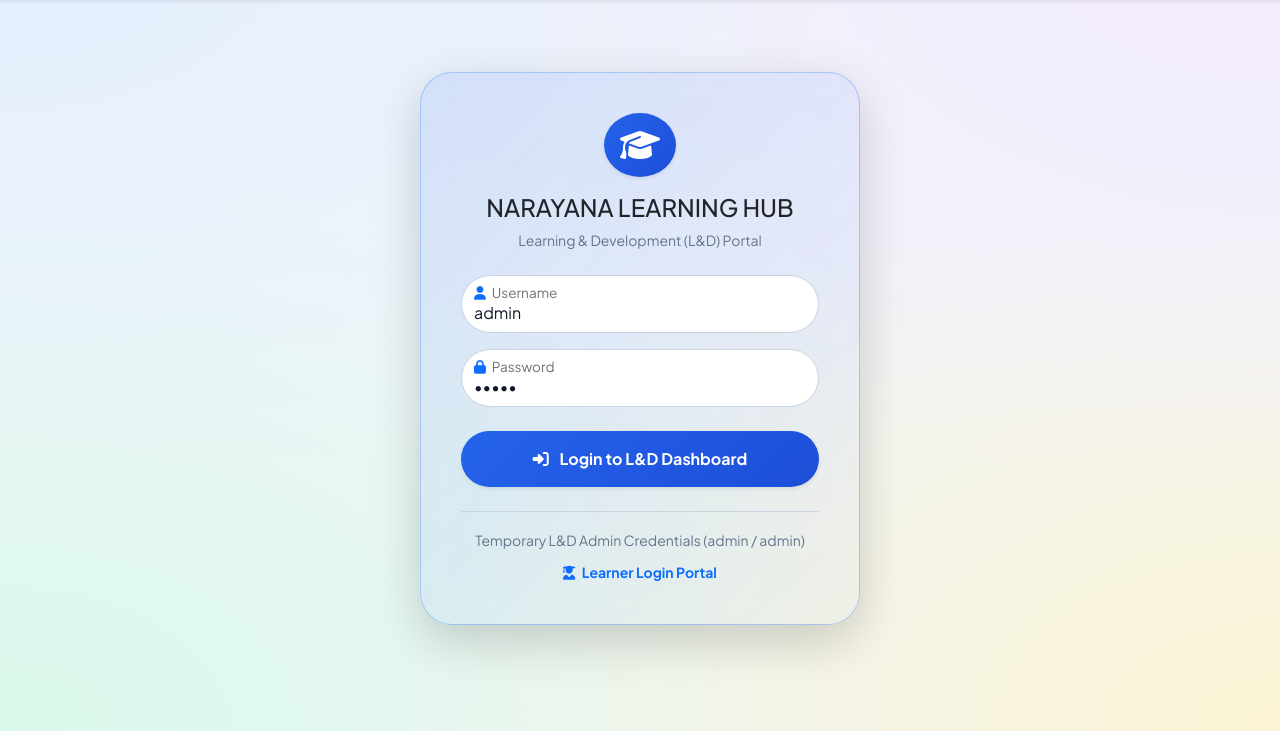
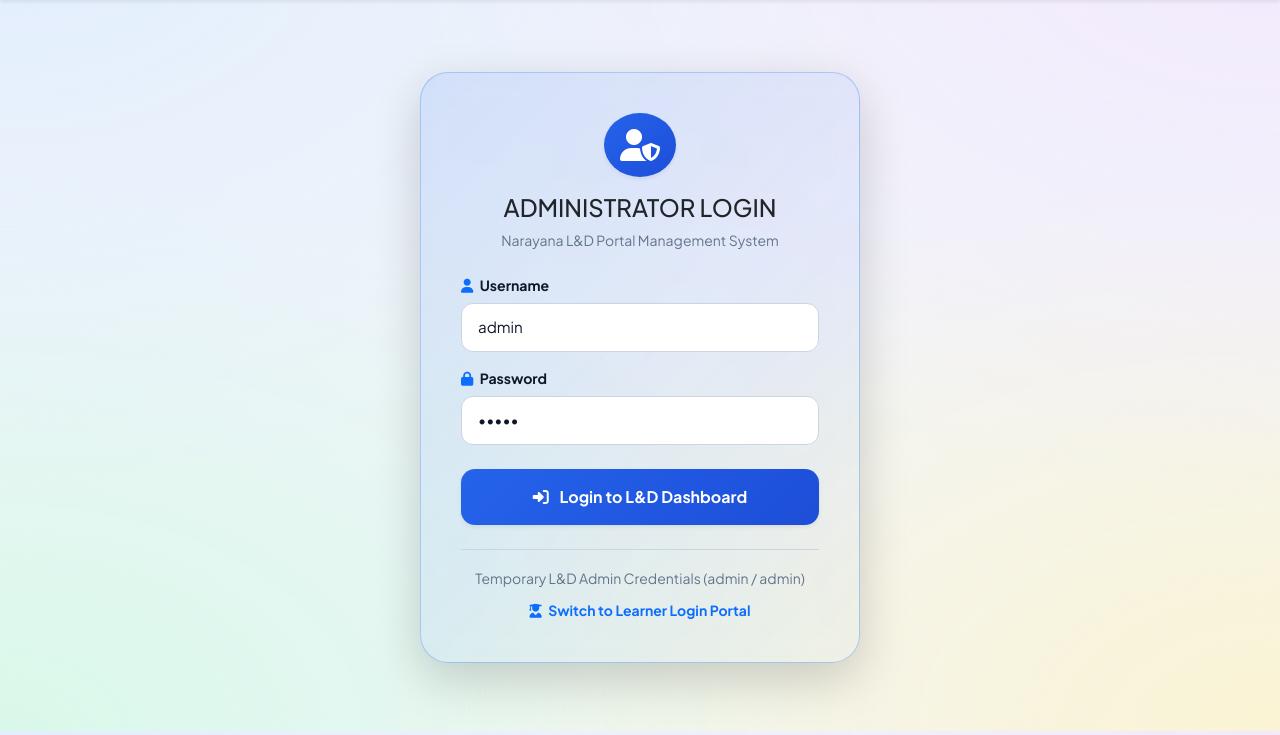
Before and after one commit to TnsSamanvitha18/NarayanaLMS, a Flask app: page /login in a window 1280 px wide. Shown: the part 69-804 px from the top of the page. Run offline with Flask 3, Linux system fonts and the light colour scheme.

Commit message:
Redesign login inputs with modern 12px rectangular fields and structured labels

```diff
--- a/app/static/css/style.css
+++ b/app/static/css/style.css
@@ -1,6 +1,6 @@
 /* ==========================================================================
    NARAYANA LEARNING HUB - VIBRANT TECHNOLOGICAL DESIGN SYSTEM
-   Supports Light & Dark (Cyber Slate) Modes with Colorful Mesh Canvas
+   Supports Light & Dark (Cyber Slate) Modes with Modern Rectangular Inputs
    ========================================================================== */
 
 /* --- Light Mode Color Tokens & Colorful Mesh Canvas --- */
@@ -119,6 +119,41 @@ body {
     background-attachment: fixed;
     transition: background 0.4s ease, color 0.3s ease;
     min-height: 100vh;
+}
+
+/* --- Login Form Field Styling --- */
+.login-field {
+    margin-bottom: 1.25rem;
+    text-align: left;
+}
+
+.login-label {
+    font-size: 0.88rem;
+    font-weight: 700;
+    margin-bottom: 0.45rem;
+    color: var(--text-primary);
+    display: flex;
+    align-items: center;
+    gap: 0.4rem;
+}
+
+.form-control-login {
+    background-color: var(--input-bg);
+    border: 1.5px solid var(--input-border);
+    color: var(--input-text);
+    border-radius: 12px !important;
+    padding: 0.75rem 1rem;
+    font-size: 0.95rem;
+    transition: all 0.2s ease;
+    width: 100%;
+}
+
+.form-control-login:focus {
+    background-color: var(--input-bg);
+    border-color: var(--navy-light);
+    color: var(--input-text);
+    box-shadow: 0 0 0 4px rgba(37, 99, 235, 0.18);
+    outline: none;
 }
 
 /* --- Descent Gradient Card Utilities --- */
@@ -525,7 +560,7 @@ body {
 
 /* --- Buttons & UI Elements --- */
 .btn {
-    border-radius: 50px;
+    border-radius: 12px;
     font-weight: 600;
     transition: all 0.2s cubic-bezier(0.16, 1, 0.3, 1);
 }
@@ -562,7 +597,7 @@ body {
 
 /* --- Badges --- */
 .badge {
-    border-radius: 50px;
+    border-radius: 12px;
     font-weight: 600;
     letter-spacing: 0.3px;
 }
@@ -599,13 +634,13 @@ body {
     color: var(--text-primary);
 }
 
-/* --- Forms & Inputs --- */
+/* --- Forms & Inputs (Modern Rectangular 12px Contours) --- */
 .form-control, .form-select {
     background-color: var(--input-bg);
-    border: 1px solid var(--input-border);
+    border: 1.5px solid var(--input-border);
     color: var(--input-text);
-    border-radius: 50px;
-    padding: 0.6rem 1.1rem;
+    border-radius: 12px !important;
+    padding: 0.65rem 1rem;
     transition: all 0.2s ease;
 }
 
@@ -625,7 +660,7 @@ body {
     background: var(--bg-surface-elevated);
     backdrop-filter: blur(16px);
     border: 1px solid var(--border-color);
-    border-radius: 32px !important;
+    border-radius: 28px !important;
     box-shadow: var(--card-shadow);
     color: var(--text-primary);
 }
@@ -638,13 +673,13 @@ body {
     background: var(--bg-surface-elevated);
     backdrop-filter: blur(16px);
     border: 1px solid var(--border-color);
-    border-radius: 20px;
+    border-radius: 18px;
     box-shadow: 0 10px 30px rgba(0, 0, 0, 0.15);
 }
 
 .dropdown-item {
     color: var(--text-primary);
-    border-radius: 12px;
+    border-radius: 10px;
     padding: 0.5rem 1rem;
 }
 
@@ -655,7 +690,7 @@ body {
 
 /* --- Alerts --- */
 .alert {
-    border-radius: 24px !important;
+    border-radius: 20px !important;
     border: 1px solid var(--border-color);
     backdrop-filter: blur(12px);
 }
--- a/app/templates/auth/admin_login.html
+++ b/app/templates/auth/admin_login.html
@@ -2,14 +2,14 @@
 
 {% block public_content %}
 <div class="d-flex align-items-center justify-content-center flex-grow-1 py-5">
-    <div class="card card-gradient-blue border-0 shadow-lg p-4" style="max-width: 440px; width: 92%; border-radius: 32px !important;">
+    <div class="card card-gradient-blue border-0 shadow-lg p-4" style="max-width: 440px; width: 92%; border-radius: 28px !important;">
         <div class="card-body text-center p-3">
             <div class="mb-4">
                 <div class="gradient-blue text-white rounded-circle p-3 d-inline-flex mb-3 shadow-sm">
-                    <i class="fa-solid fa-graduation-cap fa-2x"></i>
+                    <i class="fa-solid fa-user-shield fa-2x"></i>
                 </div>
-                <h4 class="fw-extrabold text-gradient-primary">NARAYANA LEARNING HUB</h4>
-                <p class="text-muted small">Learning & Development (L&D) Portal</p>
+                <h4 class="fw-extrabold text-gradient-primary">ADMINISTRATOR LOGIN</h4>
+                <p class="text-muted small">Narayana L&D Portal Management System</p>
             </div>
 
             {% if error %}
@@ -19,16 +19,21 @@
             {% endif %}
 
             <form method="POST" action="{{ url_for('auth.admin_login') }}">
-                <div class="form-floating mb-3 text-start">
-                    <input type="text" class="form-control" id="username" name="username" placeholder="admin" required value="admin">
-                    <label for="username"><i class="fa-solid fa-user me-1 text-primary"></i> Username</label>
-                </div>
-                <div class="form-floating mb-4 text-start">
-                    <input type="password" class="form-control" id="password" name="password" placeholder="admin" required value="admin">
-                    <label for="password"><i class="fa-solid fa-lock me-1 text-primary"></i> Password</label>
+                <div class="login-field mb-3">
+                    <label for="username" class="login-label">
+                        <i class="fa-solid fa-user text-primary"></i> Username
+                    </label>
+                    <input type="text" class="form-control-login" id="username" name="username" placeholder="Enter admin username" required value="admin">
                 </div>
 
-                <button type="submit" class="btn btn-navy text-white w-100 py-3 fw-bold shadow-sm">
+                <div class="login-field mb-4">
+                    <label for="password" class="login-label">
+                        <i class="fa-solid fa-lock text-primary"></i> Password
+                    </label>
+                    <input type="password" class="form-control-login" id="password" name="password" placeholder="Enter password" required value="admin">
+                </div>
+
+                <button type="submit" class="btn btn-navy text-white w-100 py-3 fw-bold shadow-sm" style="border-radius: 14px;">
                     <i class="fa-solid fa-right-to-bracket me-2"></i> Login to L&D Dashboard
                 </button>
             </form>
@@ -37,7 +42,7 @@
                 <small class="text-muted">Temporary L&D Admin Credentials (admin / admin)</small>
                 <div class="mt-2">
                     <a href="{{ url_for('auth.learner_login') }}" class="text-primary text-decoration-none small fw-bold">
-                        <i class="fa-solid fa-user-graduate me-1"></i> Learner Login Portal
+                        <i class="fa-solid fa-user-graduate me-1"></i> Switch to Learner Login Portal
                     </a>
                 </div>
             </div>
```
Also changed, not shown: app/templates/auth/learner_login.html (+16 -11 lines).
